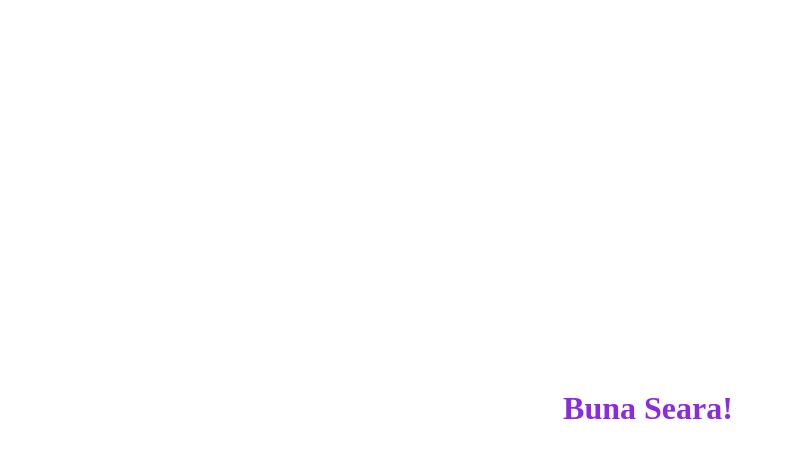
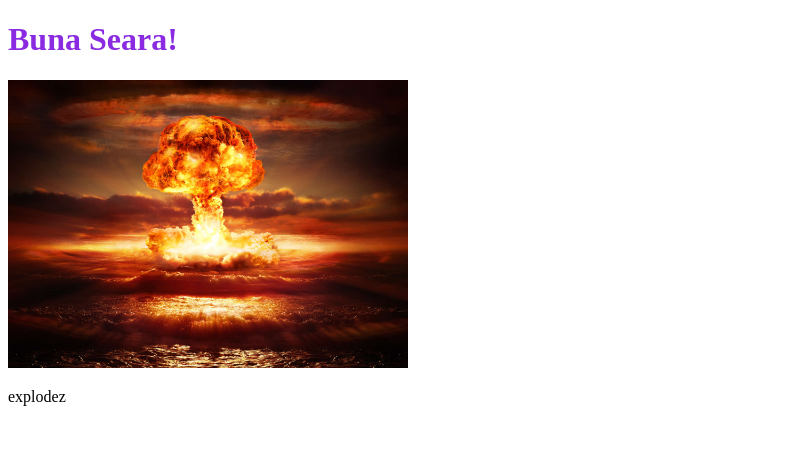
Before and after one commit to Val222444/Sito-1, a plain HTML site: page index.html in a window 1280 px wide. Shown: the whole page, without its empty margins (0-785 px from the left). Drawn offline with Linux system fonts and the light colour scheme.

Commit message:
Add image files and update HTML structure to include new image

```diff
--- a/index.html
+++ b/index.html
@@ -6,7 +6,7 @@
     <title>Document</title>
     <style>
         main {
-            display: flex;
+            /*display: flex; */
             justify-content: center;
             align-items: center;
             height: 100vh;
@@ -16,11 +16,19 @@
             color:blueviolet;
 
         }
+        img{
+            width: 400px;
+        }
     </style>
 </head>
 <body>
-    <main><h1>
-        Buna Seara!
-    </h1></main>
+    <main>
+        <h1>Buna Seara!</h1>
+        <img src="./img/immagine sito.jpg" alt="">
+    <p> explodez</p>
+
+
+    </p>
+   </main>
 </body>
 </html>
```
Also changed, not shown: img/immagine sito.jpg (added), 1 other file. Lines whose indentation alone changed are shown as unchanged.
